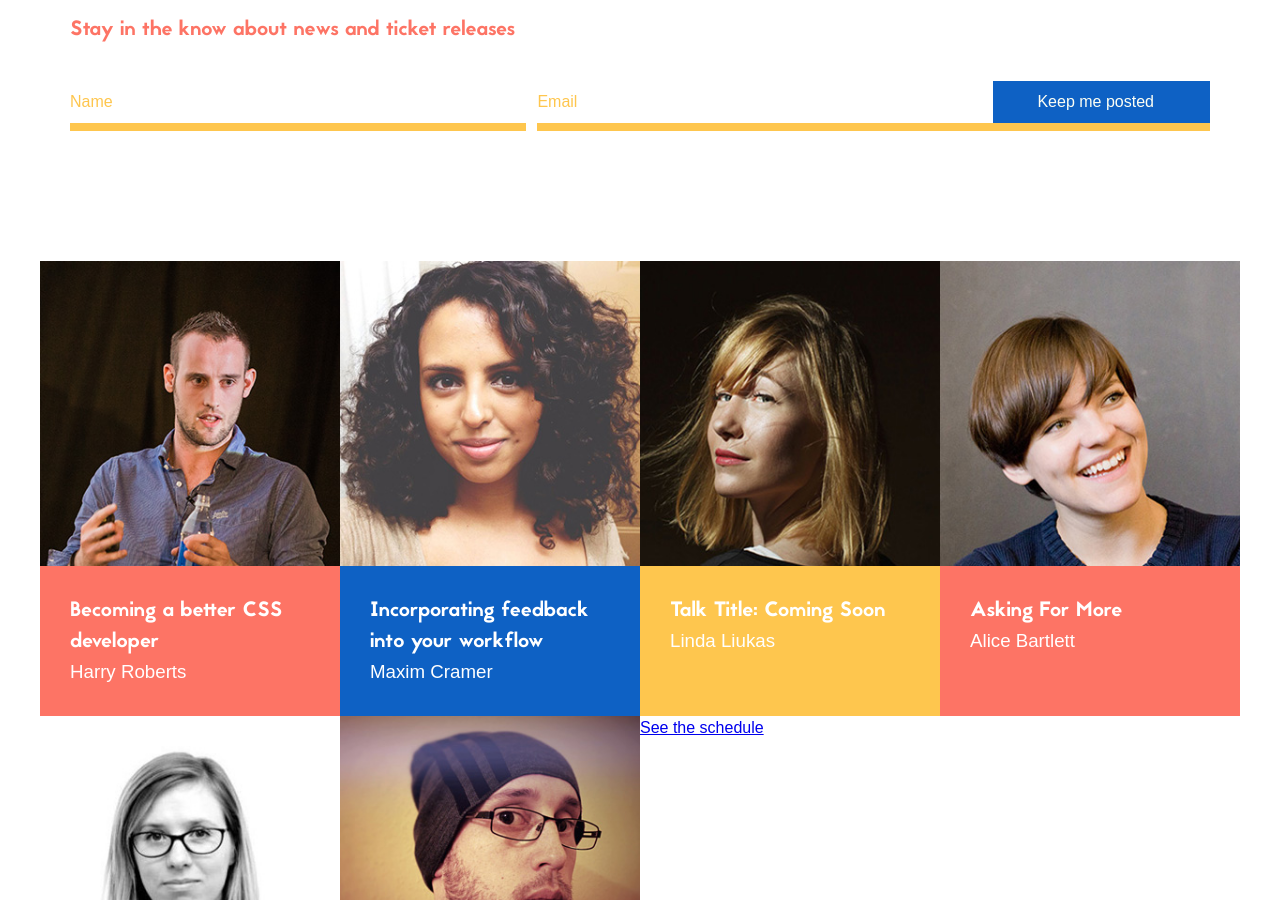
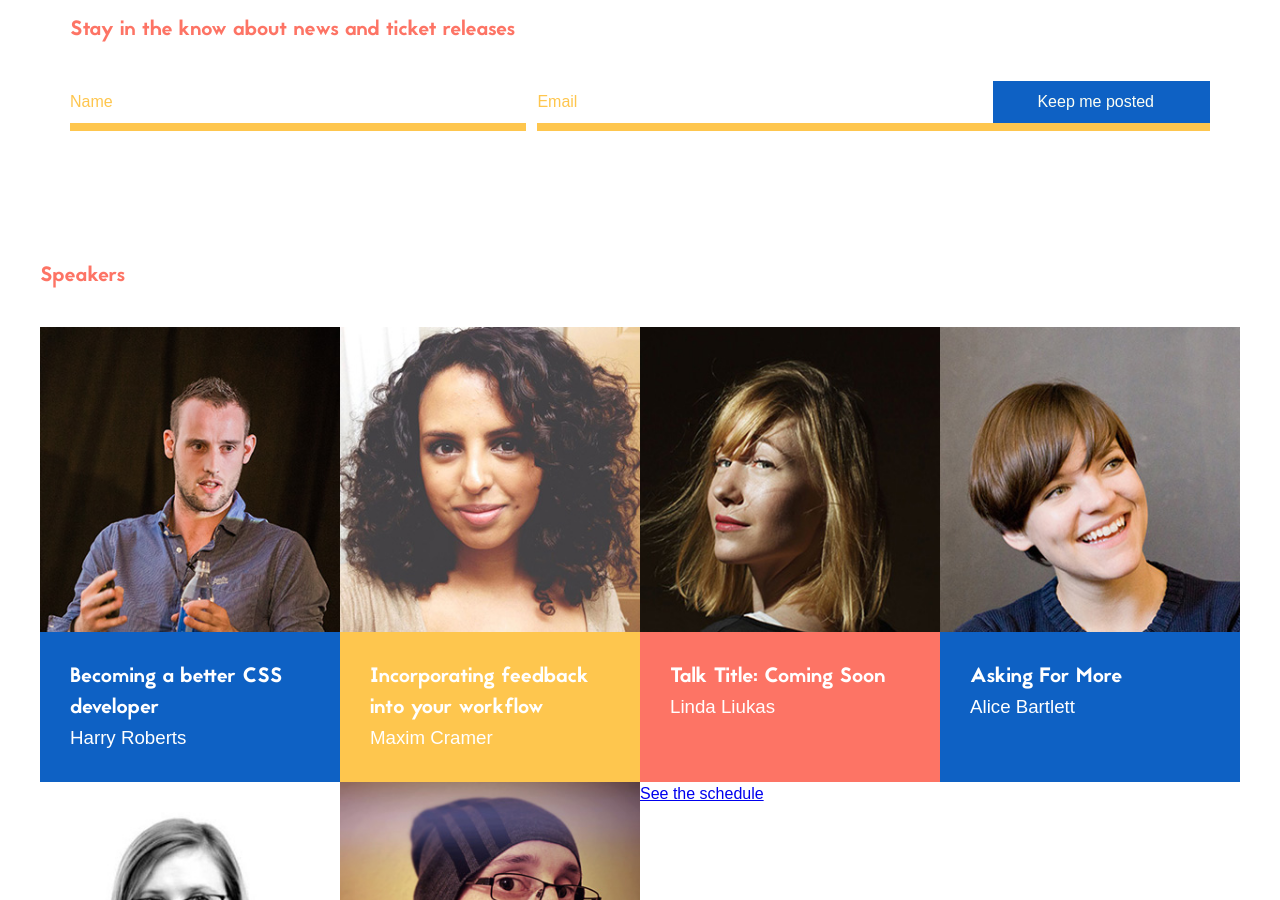
Before and after one commit to Sambillingham/beyond, a Jekyll site: the page built from index.html, in a window 1280 px wide and 900 px high, scrolled down 756 px. Built offline with Jekyll 4.4.1, drawn with Linux system fonts in a browser that asks for light colours; some web fonts are replaced.

Commit message:
Create a section header for speakers

```diff
--- a/index.html
+++ b/index.html
@@ -39,6 +39,11 @@ layout: default
 </section>
 
 <section class="speakers">
+
+  <div class="section-header">
+    <h2 class="section-header__title">Speakers</h2>
+  </div>
+
   <div class="speaker speaker--small ">
     <img class="speaker__image" src="img/speaker-harry-robberts.jpg">
     <div class="speaker__info">
```
